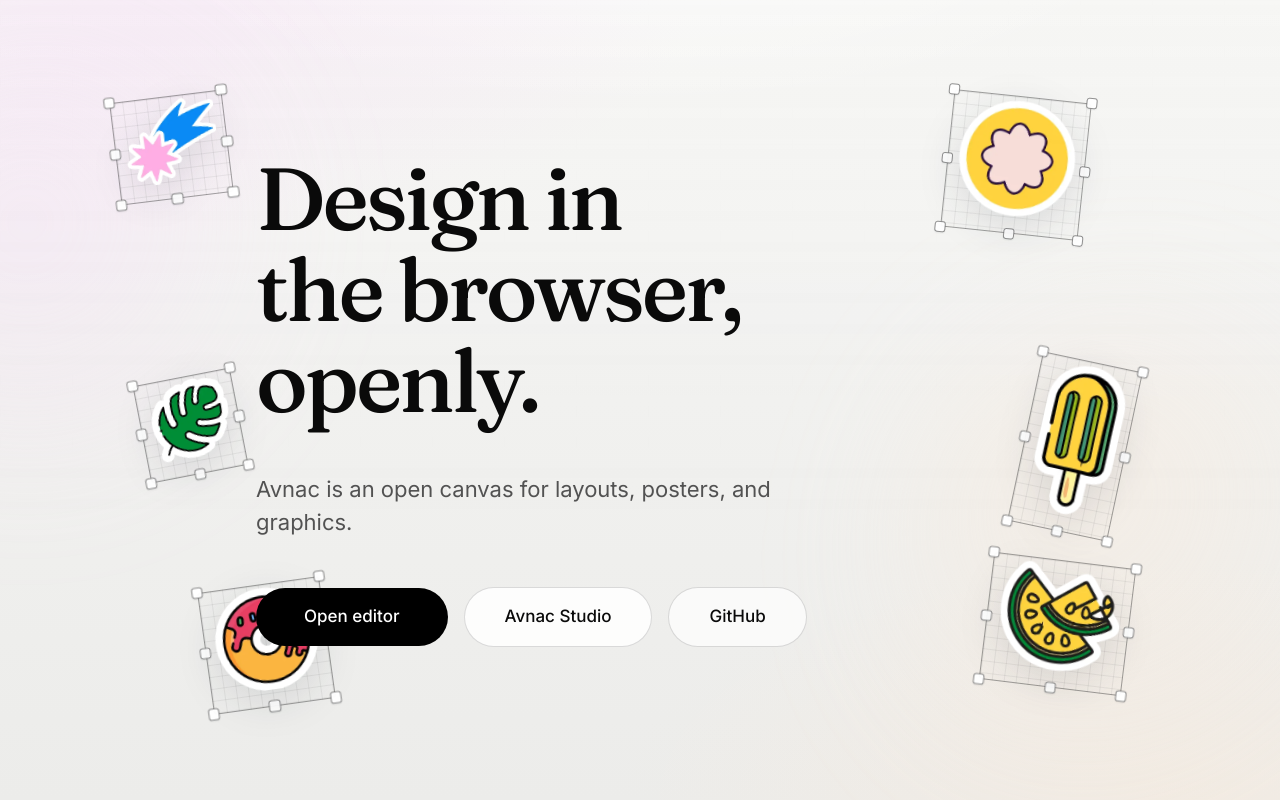
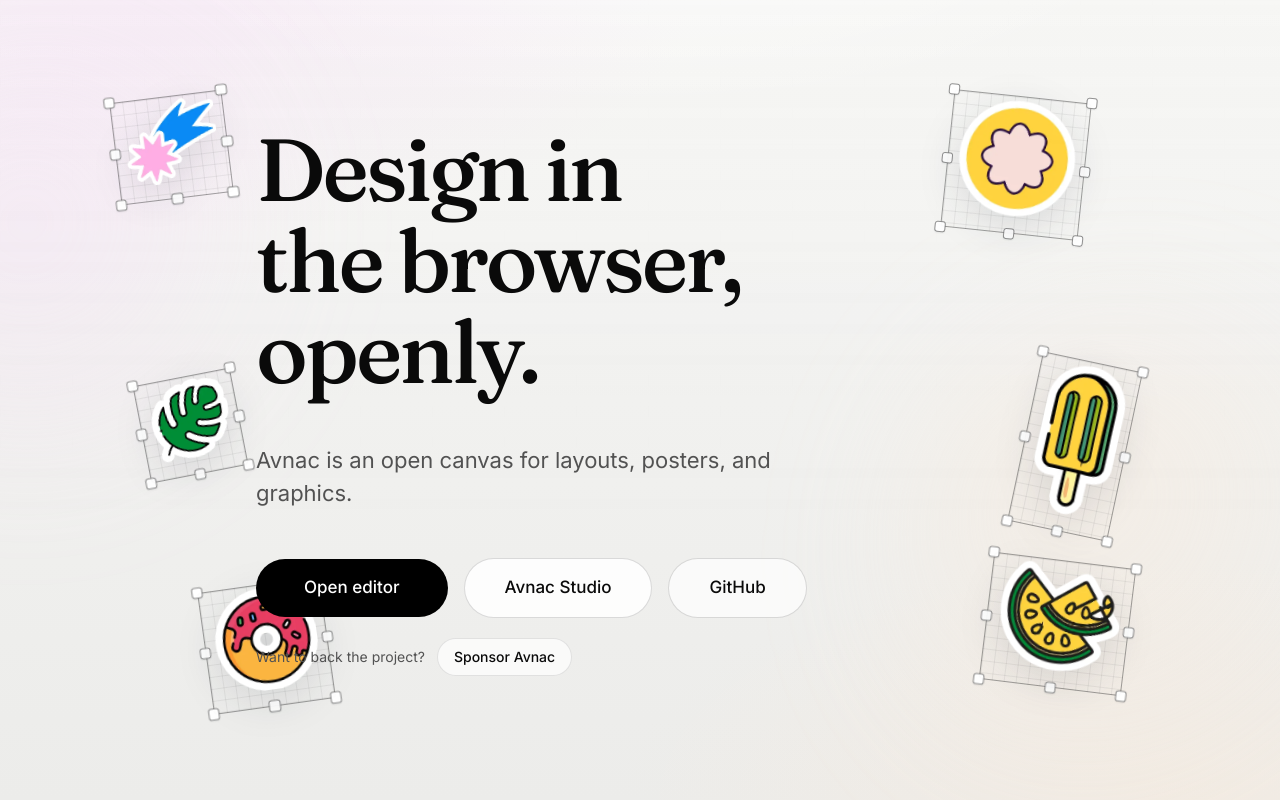
Before and after one commit to fuhengliu/avnac, a React (Vite) app in the folder frontend/: page / in a window 1280 px wide. Shown: the top 800 px of the page. Built offline with nearby package versions, Linux system fonts and the light colour scheme; no server answers; what @hugeicons/core-free-icons would draw is missing.

Commit message:
link landing page to sponsor flow

```diff
--- a/frontend/src/routes/index.tsx
+++ b/frontend/src/routes/index.tsx
@@ -471,6 +471,15 @@ function Landing() {
                 GitHub
               </a>
             </div>
+            <div className="mt-5 flex flex-wrap items-center gap-3 text-sm text-[var(--text-muted)]">
+              <span>Want to back the project?</span>
+              <Link
+                to="/sponsor"
+                className="inline-flex items-center rounded-full border border-black/10 bg-white/70 px-4 py-2 font-medium text-[var(--text)] no-underline backdrop-blur-sm hover:border-black/18 hover:bg-white"
+              >
+                Sponsor Avnac
+              </Link>
+            </div>
           </div>
         </div>
       </section>
```
